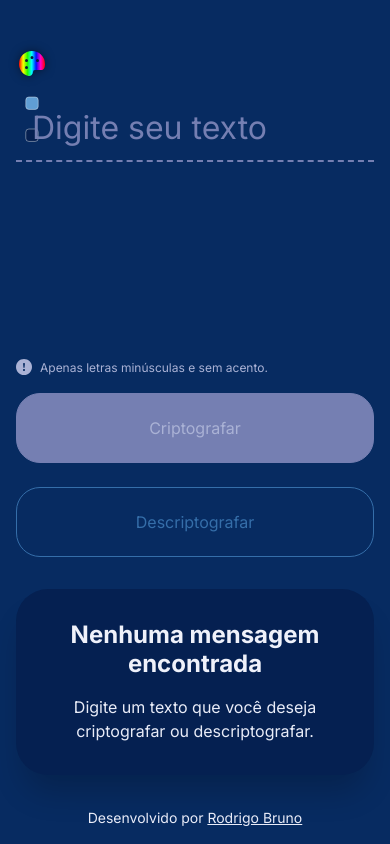
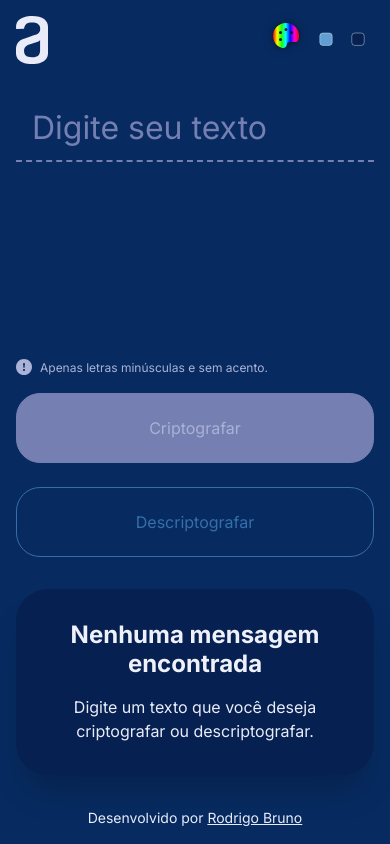
Before and after one commit to rodrigobruno/decodificador-de-texto-alura-challenges-oracle-one, a website built with Vite: page index.html in a window 390 px wide. Built offline with nearby package versions, Linux system fonts and the light colour scheme.

Commit message:
:bug: fix: responsividade header

```diff
--- a/src/css/responsive.css
+++ b/src/css/responsive.css
@@ -24,9 +24,18 @@
     }
 
     header {
-        display: flex;
-        justify-content: start;
+        align-items: center;
+        flex-direction: row;
+        justify-content: space-between;
+    }
 
+    #theme-select {
+        align-items: center;
+        flex-direction: row;
+    }
+
+    #icon-select {
+        margin-right: 0.5rem;
     }
 
     main {
--- a/src/css/style.css
+++ b/src/css/style.css
@@ -75,7 +75,6 @@ button:disabled {
 /* Header */
 
 header {
-    align-content: center;
     display: flex;
     flex-direction: column;
     gap: 2rem;
```
